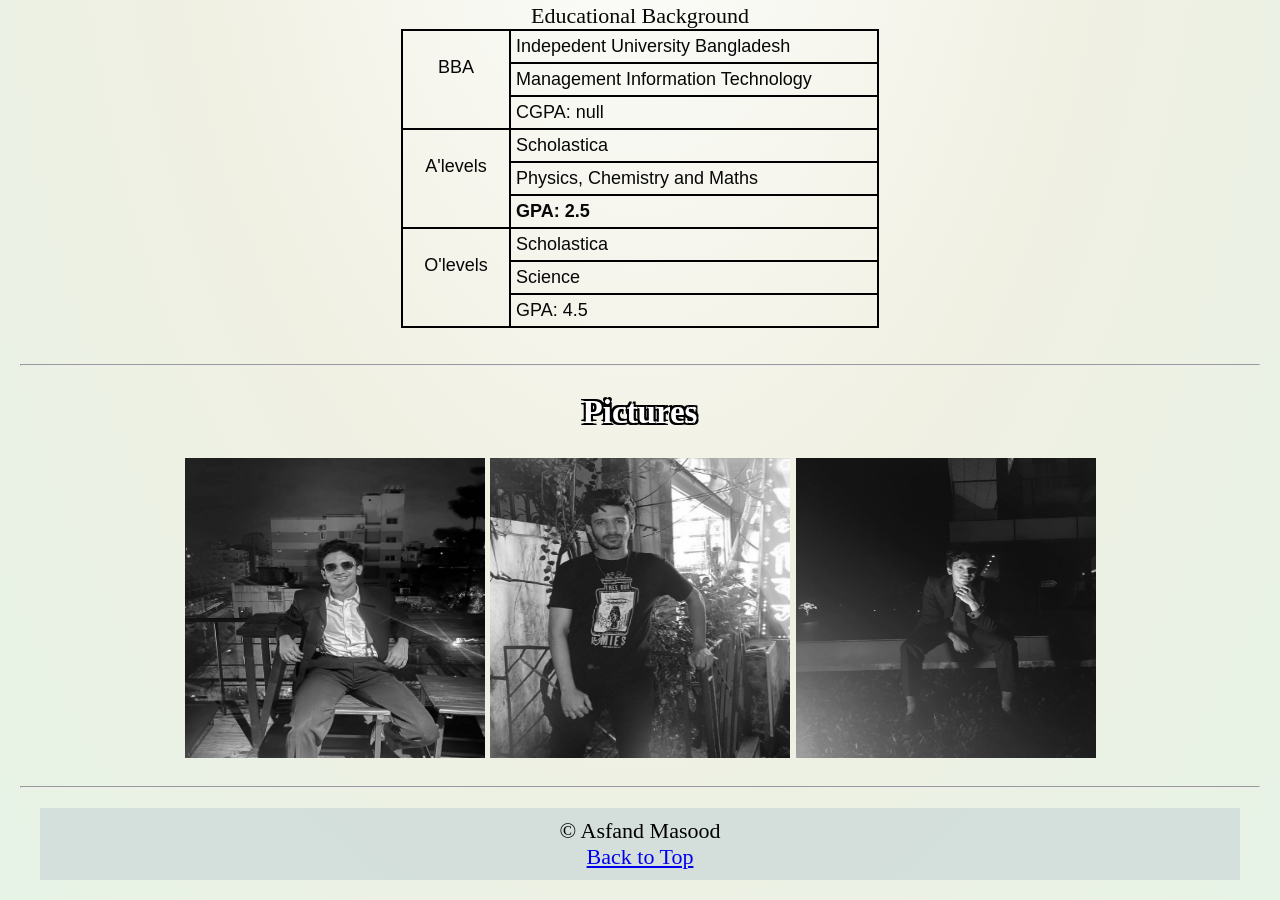
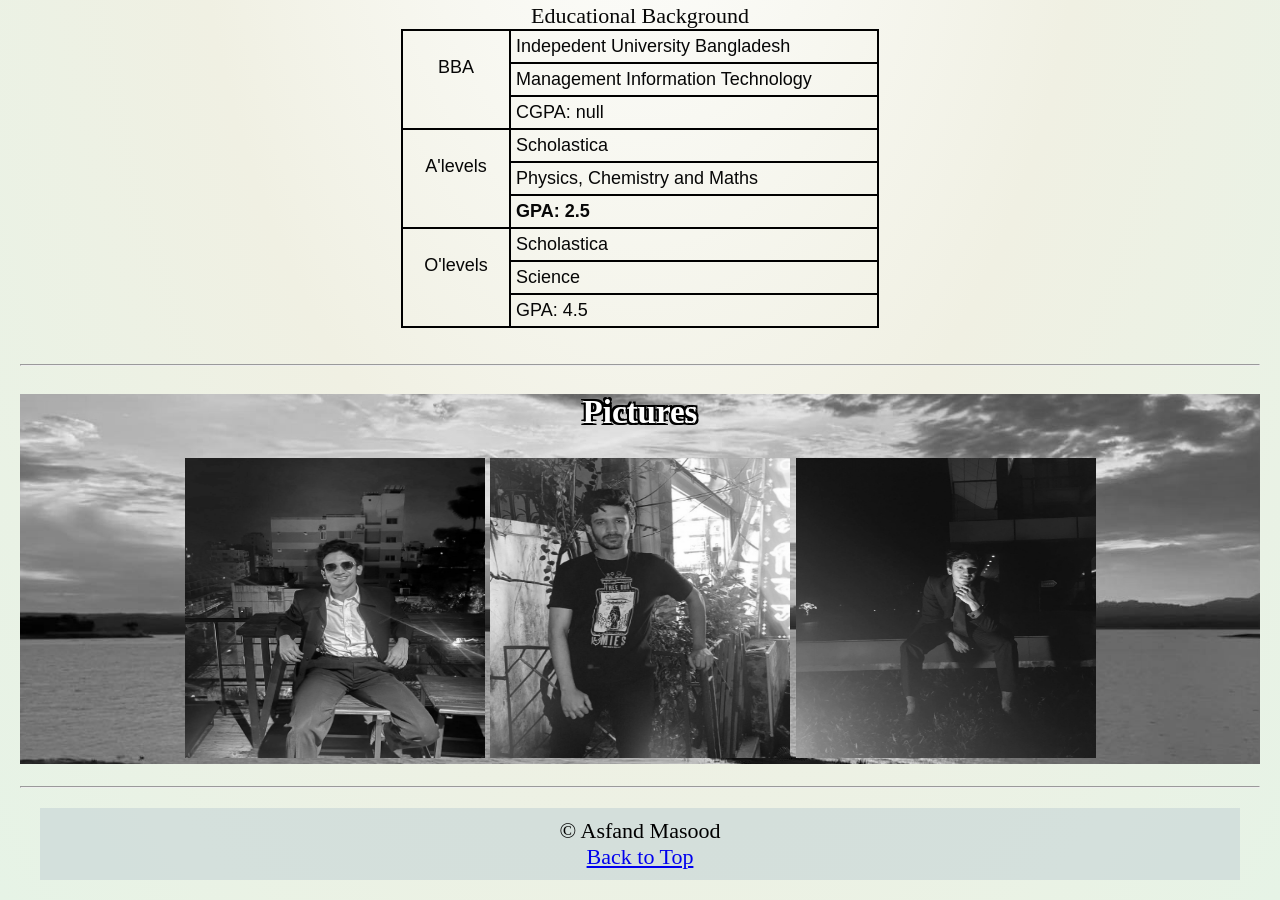
Before and after one commit to asfand28/Asfand, a plain HTML site: page index.html in a window 1280 px wide. Shown: the part 1388-2288 px from the top of the page. Drawn offline with Linux system fonts and the light colour scheme.

Commit message:
Update main.css

```diff
--- a/main.css
+++ b/main.css
@@ -98,7 +98,7 @@ h3{
 }
 
 #pictures{
-    background-image: url("438204690_312452925275670_3823460839067400656_n.jpg");
+    background-image: url("background.jfif");
     background-size: cover;
     background-position: center;
     background-attachment: fixed;
```
